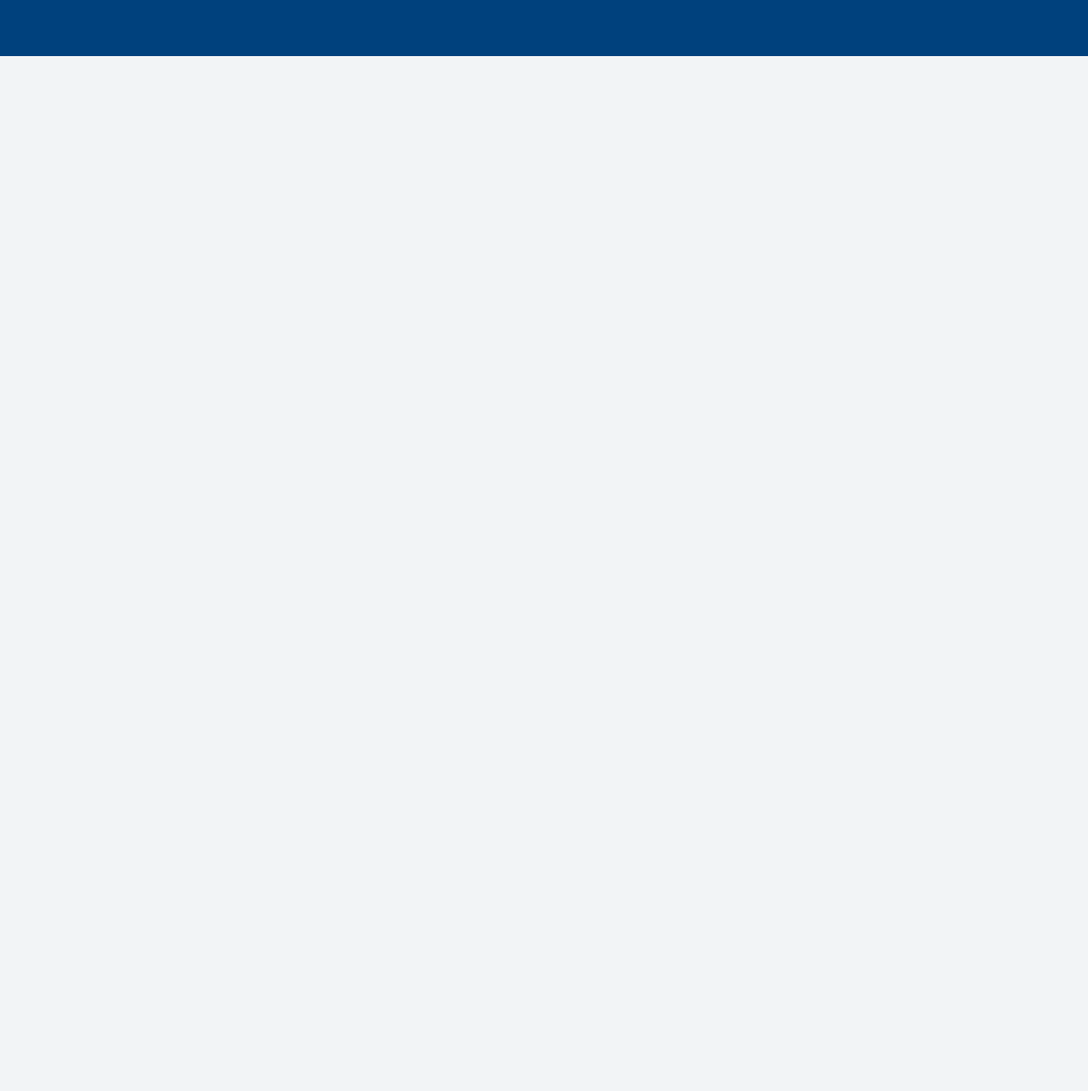
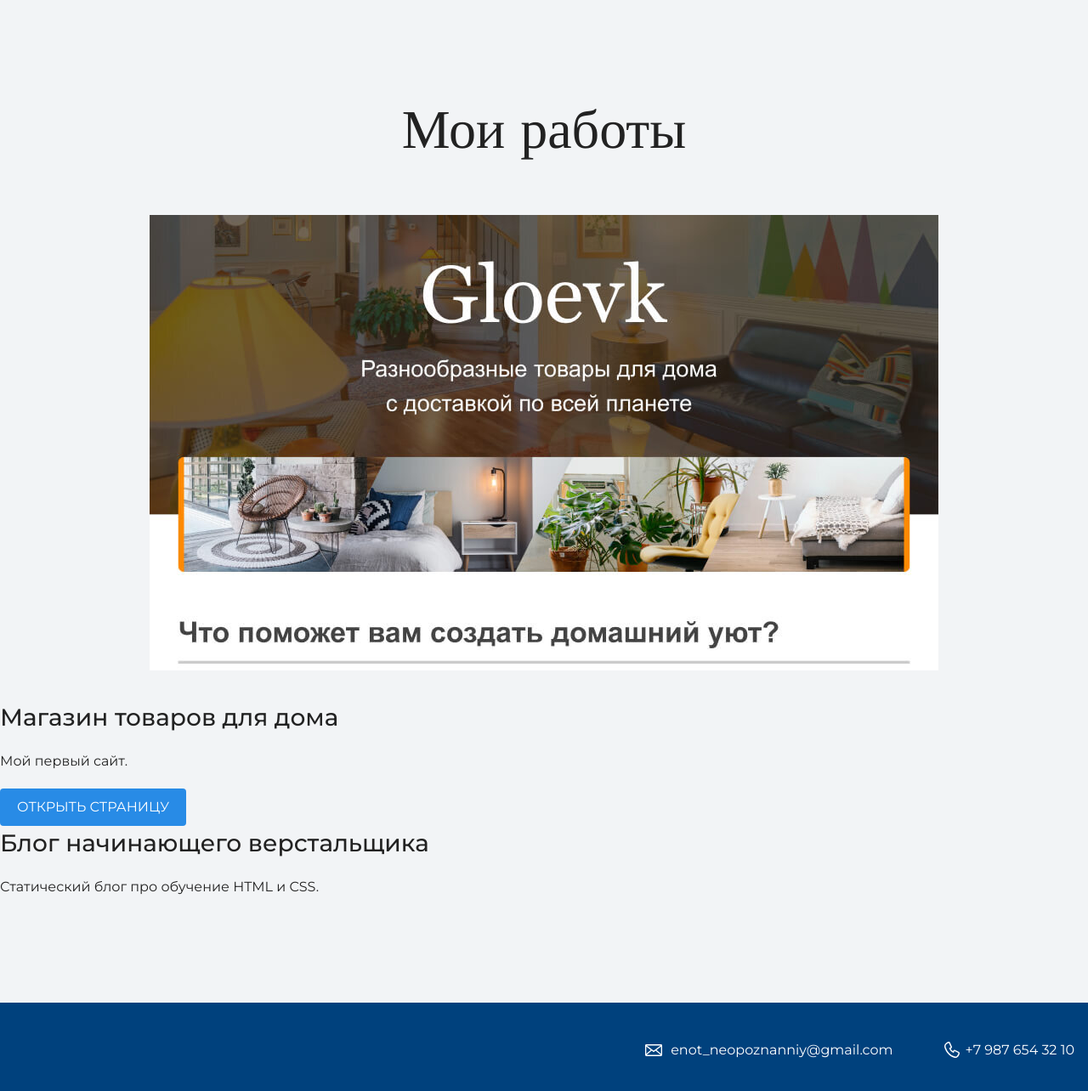
Before and after one commit to palexiola/m-site, a plain HTML site: page index.html in a window 1280 px wide. Shown: the part 1954-3238 px from the top of the page at 85% size. Before the commit the page ends 2020 px from the top, so only its background shows below. Drawn offline with nearby package versions, Linux system fonts and the light colour scheme.

Commit message:
Update index.html

```diff
--- a/index.html
+++ b/index.html
@@ -26,6 +26,9 @@
     <section class="intro">
       <div>
         <h2 class="subheading">Давайте познакомимся</h2>
+        <figure class="user-image">
+          <img src="files/user.jpg" width="928" height="536" alt="Фотография Неопознанного Енота">
+        </figure>
         <h3>Пара слов о себе</h3>
         <p>Текст с парой слов о себе.</p>
         <h3>Чем могу быть полезен</h3>
@@ -37,9 +40,12 @@
     <section class="portfolio">
       <div>
         <h2 class="subheading">Мои работы</h2>
-
+         <figure class="project-image">
+          <img src="files/project.jpg" width="928" height="536" alt="Cайт магазина товаров для дома">
+        </figure>
         <h3>Магазин товаров для дома</h3>
         <p>Мой первый сайт.</p>
+        <a class="button" href="source/project/index.html">Открыть страницу</a>
 
         <h3>Блог начинающего верстальщика</h3>
         <p>Статический блог про обучение HTML и CSS.</p>
@@ -48,6 +54,10 @@
     </section>
 
     <footer class="page-footer">
+      <div class="container">
+          <a class="footer-email" href="mailto:enot_neopoznanniy@gmail.com">enot_neopoznanniy@gmail.com</a>
+          <a class="footer-phone" href="tel:+79876543210">+7 987 654 32 10</a>
+      </div>
     </footer>
   </body>
 </html>
```
